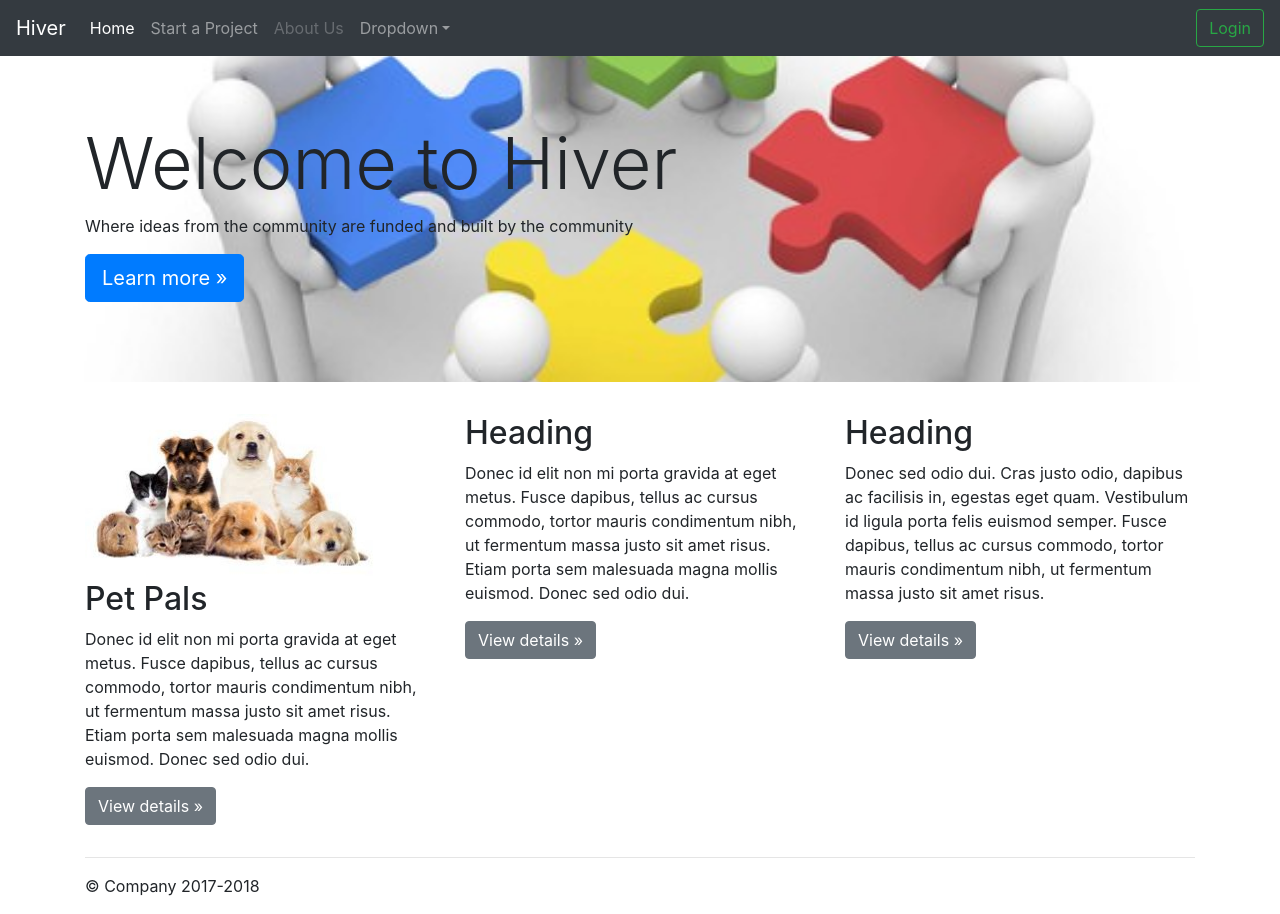
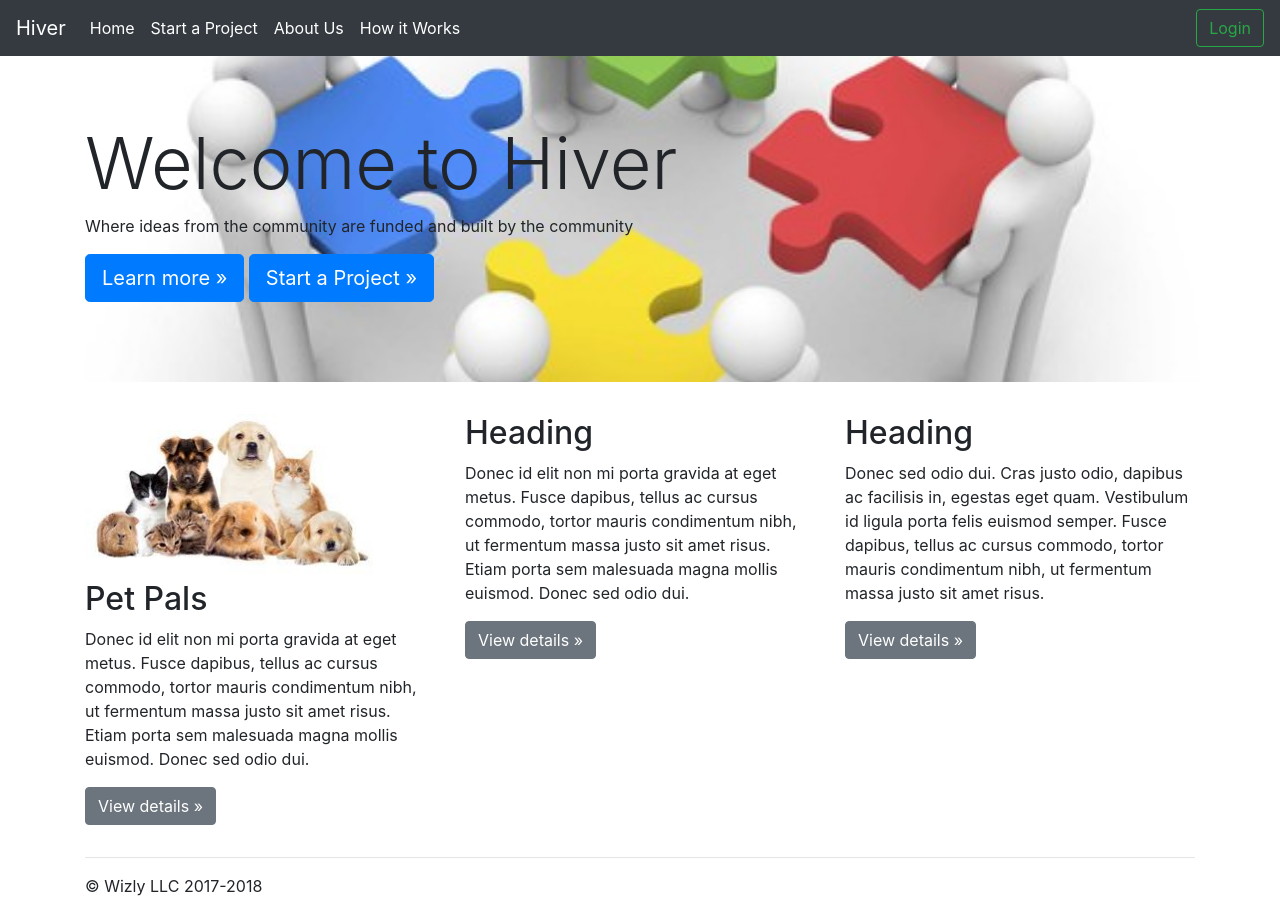
Before and after one commit to ianboru/bootstrapTemplate, a website: page index.html in a window 1280 px wide. Drawn offline with nearby package versions, Linux system fonts and the light colour scheme.

Commit message:
added navbar and banner styles

```diff
--- a/index.html
+++ b/index.html
@@ -26,18 +26,13 @@
                     <a class="nav-link" href="#">Home <span class="sr-only">(current)</span></a>
                 </li>
                 <li class="nav-item">
-                    <a class="nav-link" href="#">Start a Project</a>
+                    <a class="nav-link active" href="#">Start a Project</a>
                 </li>
-                <li class="nav-item">
-                    <a class="nav-link disabled" href="#">About Us</a>
+                <li class="nav-item  active">
+                    <a class="nav-link active" href="#">About Us</a>
                 </li>
                 <li class="nav-item dropdown">
-                    <a class="nav-link dropdown-toggle" href="http://example.com" id="dropdown01" data-toggle="dropdown" aria-haspopup="true" aria-expanded="false">Dropdown</a>
-                    <div class="dropdown-menu" aria-labelledby="dropdown01">
-                        <a class="dropdown-item" href="#">Action</a>
-                        <a class="dropdown-item" href="#">Another action</a>
-                        <a class="dropdown-item" href="#">Something else here</a>
-                    </div>
+                    <a class="nav-link active" href="#">How it Works</a>
                 </li>
             </ul>
             <form class="form-inline my-2 my-lg-0">
@@ -52,7 +47,11 @@
 
                 <h1 class="display-3">Welcome to Hiver</h1>
                 <p>Where ideas from the community are funded and built by the community</p>
-                <p><a class="btn btn-primary btn-lg" href="#" role="button">Learn more &raquo;</a></p>
+                <p>
+                    <a class="btn btn-primary btn-lg" href="#" role="button">Learn more &raquo;</a>
+                    <a class="btn btn-primary btn-lg" href="#" role="button">Start a Project &raquo;</a>
+                </p>
+
             </div>
           </div>
       <div class="container">
@@ -80,7 +79,7 @@
         <!-- /container -->
     </main>
     <footer class="container">
-        <p>&copy; Company 2017-2018</p>
+        <p>&copy; Wizly LLC 2017-2018</p>
     </footer>
     <!-- Bootstrap core JavaScript
     ================================================== -->
```
